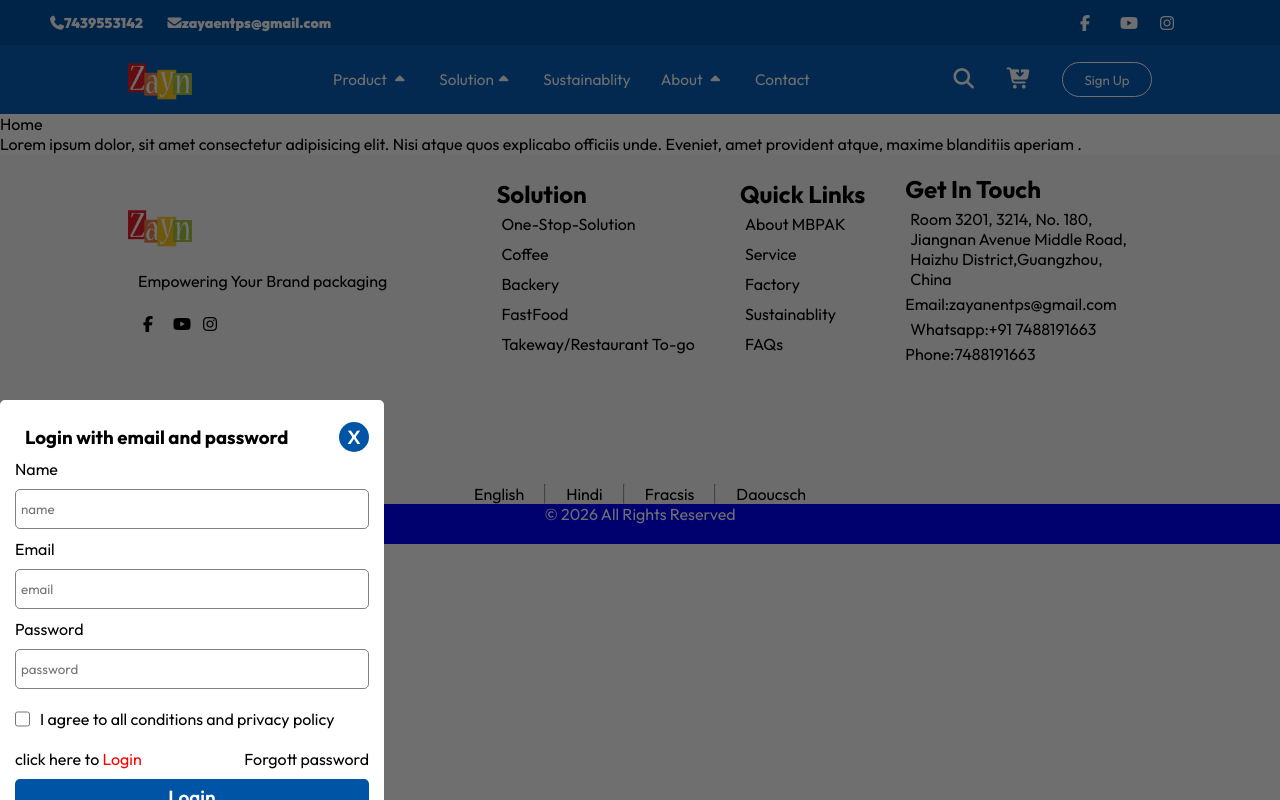
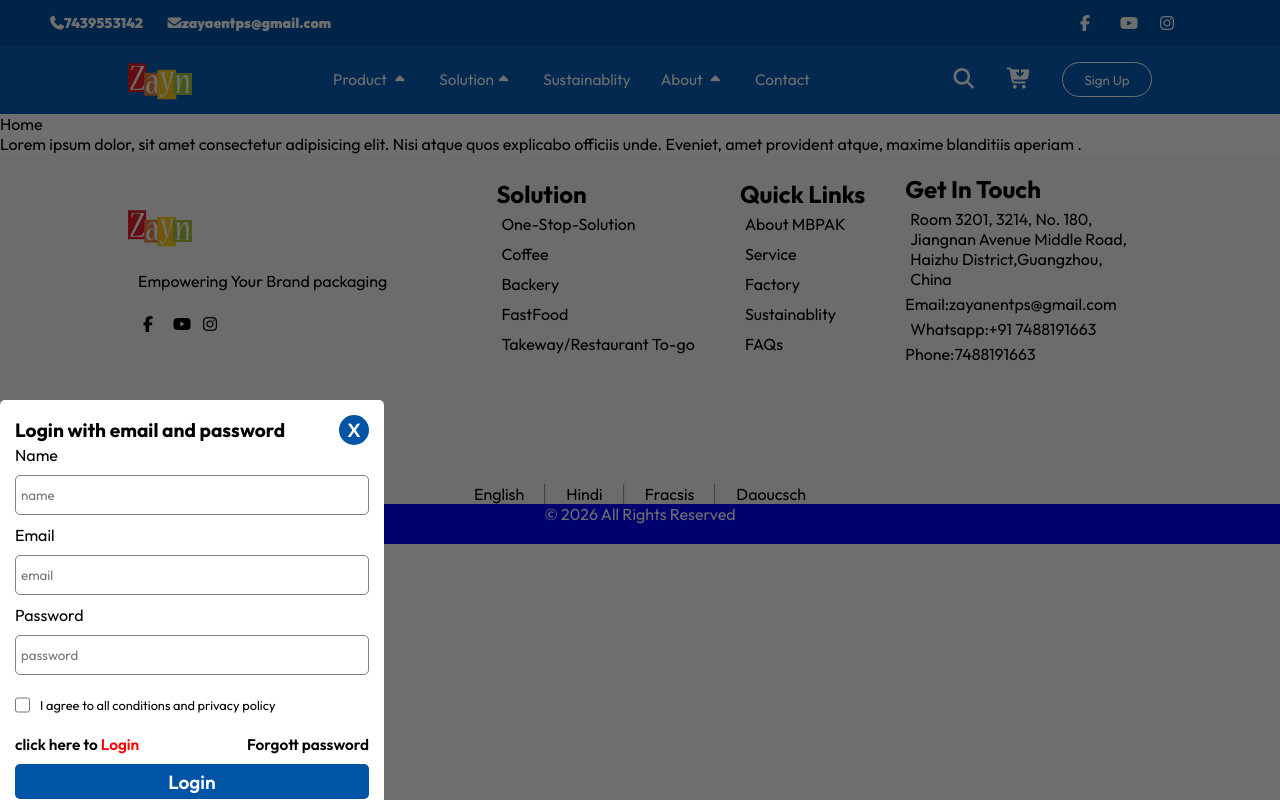
Before and after one commit to Mdd-sheikh/zayanpacking, a React (Vite) app in the folder frontend/zayanpack/: page / in a window 1280 px wide. Both pictures are taken after a click on the button "Sign Up". Built offline with nearby package versions, Linux system fonts and the light colour scheme; a web font is replaced by a local one.

Commit message:
fix line endings

```diff
--- a/frontend/zayanpack/src/components/loginpopup/Popup.css
+++ b/frontend/zayanpack/src/components/loginpopup/Popup.css
@@ -64,8 +64,8 @@
 }
 
 .header h3{
-    padding: 10px;
     text-align: center;
+    font-size: max(1.5vw,12px);
 }
 
 .login-form button{
@@ -98,6 +98,15 @@
     cursor: pointer;
 }
 
+.sign-button p{
+    font-size: max(1.2vw,12px);
+    font-weight: 600;
+}
+
+.conditions p{
+    font-size: max(1vw,10px);
+}
+
 
 
 @media (max-width:450px) {
```
